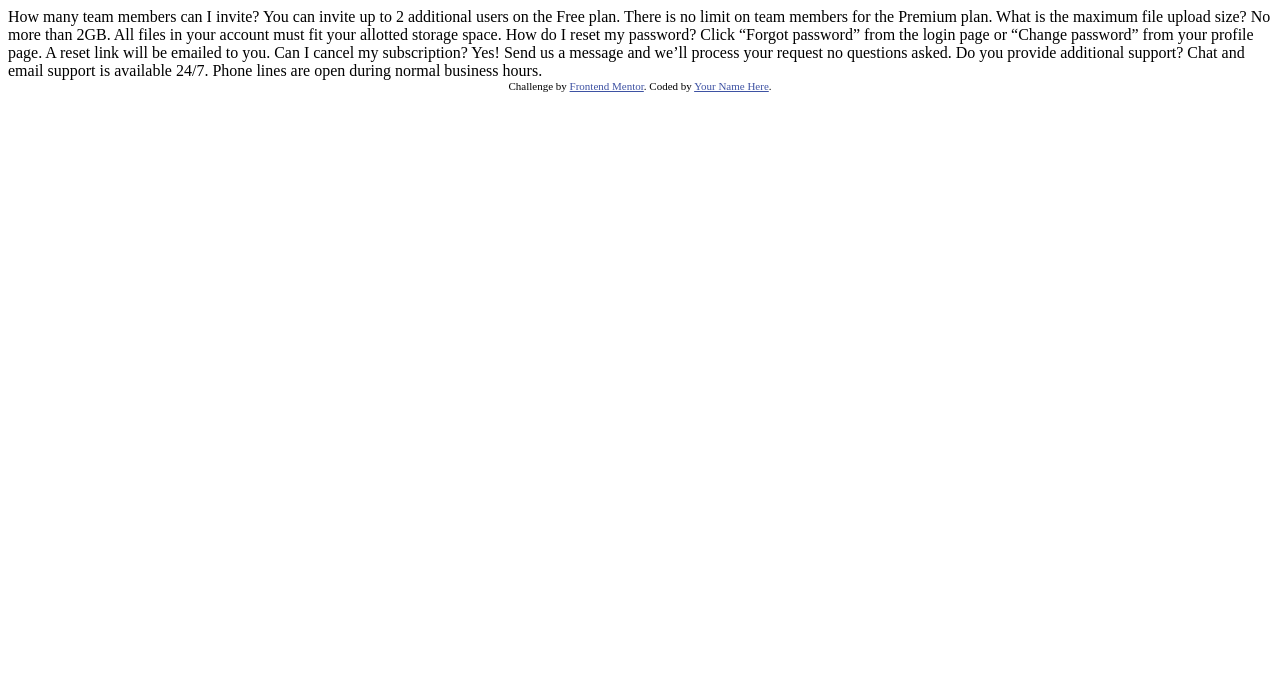
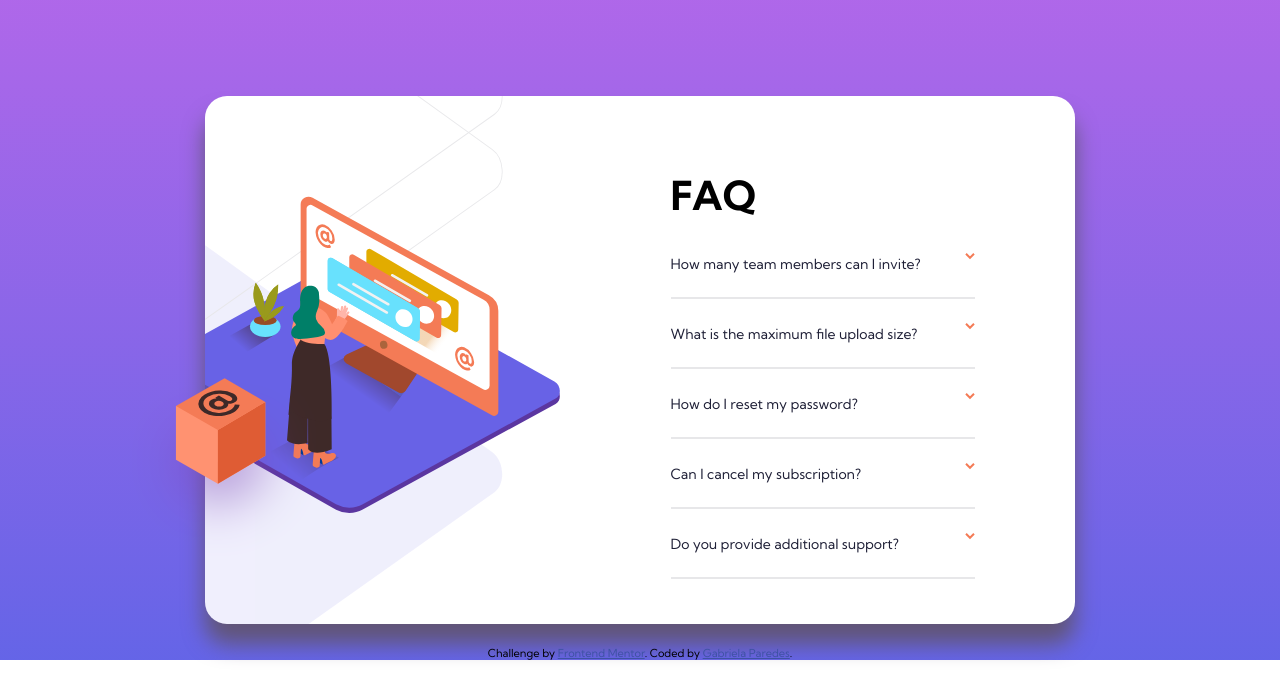
Before and after one commit to GabrielaParedes27/faq-accordion-card-main, a plain HTML site: page index.html in a window 1280 px wide. Drawn offline with Linux system fonts and the light colour scheme.

Commit message:
HTML and CSS

```diff
--- a/index.html
+++ b/index.html
@@ -6,35 +6,93 @@
 
   <link rel="icon" type="image/png" sizes="32x32" href="./images/favicon-32x32.png">
 
+  <link rel="preconnect" href="https://fonts.googleapis.com">
+  <link rel="preconnect" href="https://fonts.gstatic.com" crossorigin>
+  <link href="https://fonts.googleapis.com/css2?family=Kumbh+Sans:wght@400;700&display=swap" rel="stylesheet">
+
+  <link rel="stylesheet" href="style.css" />
+
   <title>Frontend Mentor | FAQ Accordion Card</title>
 
-  <!-- Feel free to remove these styles or customise in your own stylesheet 👍 -->
-  <style>
-    .attribution { font-size: 11px; text-align: center; }
-    .attribution a { color: hsl(228, 45%, 44%); }
-  </style>
 </head>
 <body>
+
+  <img src="images/illustration-woman-online-mobile.svg" alt="" class="woman-mobile" />
+
+  <main>
+  <img src="images/illustration-woman-online-desktop.svg" alt="" class="woman-desktop" />
+  <img src="images/illustration-box-desktop.svg" alt="" class="box-desktop" />
+  <img src="images/bg-pattern-desktop.svg" alt="" class="pattern-desktop" />
+
+  <section class="text">
+  <h1>FAQ</h1>
+  <section class="dropdown">
+    <section class="question">
   How many team members can I invite?
+  <img src="images/icon-arrow-down.svg" alt="" class="drop-button" />
+    </section>
+    <section class="answer">
   You can invite up to 2 additional users on the Free plan. There is no limit on
   team members for the Premium plan.
+    </section>
+  </section>
 
+  <hr />
+
+  <section class="dropdown">
+    <section class="question">
   What is the maximum file upload size?
+  <img src="images/icon-arrow-down.svg" alt="" class="drop-button" />
+    </section>
+    <section class="answer">
   No more than 2GB. All files in your account must fit your allotted storage space.
+    </section>
+  </section>
 
+  <hr />
+
+  <section class="dropdown">
+    <section class="question">
   How do I reset my password?
+  <img src="images/icon-arrow-down.svg" alt="" class="drop-button" />
+    </section>
+    <section class="answer">
   Click “Forgot password” from the login page or “Change password” from your profile page.
   A reset link will be emailed to you.
+    </section>
+  </section>
 
+  <hr />
+
+  <section class="dropdown">
+    <section class="question">
   Can I cancel my subscription?
+  <img src="images/icon-arrow-down.svg" alt="" class="drop-button" />
+    </section>
+    <section class="answer">
   Yes! Send us a message and we’ll process your request no questions asked.
+    </section>
+  </section>
 
+  <hr />
+
+  <section class="dropdown">
+    <section class="question">
   Do you provide additional support?
+  <img src="images/icon-arrow-down.svg" alt="" class="drop-button" />
+    </section>
+    <section class="answer">
   Chat and email support is available 24/7. Phone lines are open during normal business hours.
+    </section>
+  </section>
 
+  <hr />
+
+  </section>
+</main>
   <div class="attribution">
     Challenge by <a href="https://www.frontendmentor.io?ref=challenge" target="_blank">Frontend Mentor</a>.
-    Coded by <a href="#">Your Name Here</a>.
+    Coded by <a href="#">Gabriela Paredes</a>.
   </div>
 </body>
 </html>
--- /dev/null
+++ b/style.css
@@ -0,0 +1,119 @@
+:root {
+  --Very-dark-desaturated-blue: hsl(238, 29%, 16%);
+  --Soft-red: hsl(14, 88%, 65%);
+  --Soft-violet: hsl(273, 75%, 66%);
+  --Soft-blue: hsl(240, 73%, 65%);
+  --Very-dark-grayish-blue: hsl(237, 12%, 33%);
+  --Dark-grayish-blue: hsl(240, 6%, 50%);
+  --Light-grayish-blue: hsl(240, 5%, 91%);
+}
+
+body {
+  font-family: "Kumbh Sans", sans-serif;
+  font-size: 12px;
+  background: linear-gradient(var(--Soft-violet), var(--Soft-blue));
+  padding: 0;
+  margin: 0;
+  background-size: cover;
+  background-repeat: no-repeat;
+}
+
+main {
+  margin: 96px auto auto auto;
+  font-size: 16px;
+  width: 68%;
+  height: 528px;
+  display: flex;
+  flex-direction: row;
+  overflow: hidden;
+  background-color: #ffffff;
+  border-radius: 22px;
+  box-shadow: 0 20px 21px hsl(262, 17%, 40%);
+}
+
+h1 {
+  text-align: left;
+  font-size: 40px;
+  font-weight: 700;
+  padding-top: 24px;
+}
+
+hr {
+  border: 1px solid hsl(240, 5%, 91%);
+  margin: 1.5em 0 1.5em 0;
+}
+
+.woman-mobile {
+  display: none;
+}
+
+.pattern-desktop {
+  position: relative;
+  margin-top: -300px;
+  margin-left: -840px;
+  height: 180%;
+  width: 90%;
+  padding: 0;
+  z-index: 0;
+}
+
+.woman-desktop {
+  display: block;
+  margin-top: 100px;
+  margin-left: -80px;
+  height: 60%;
+  width: 50%;
+  padding: 0;
+  z-index: 1;
+}
+
+.box-desktop {
+  display: flex;
+  position: absolute;
+  top: 47%;
+  left: 125px;
+  z-index: 2;
+}
+
+.text {
+  width: 35%;
+  float: right;
+  margin: 18px 100px auto auto;
+}
+
+.question {
+  padding: 1.5em 0 1em 0;
+  text-align: left;
+  display: inline;
+  color: #1e1f36;
+  font-size: 14px;
+  line-height: 14.08px;
+}
+.question:hover {
+  color: #f47b56;
+  cursor: pointer;
+}
+
+.drop-button {
+  cursor: pointer;
+  float: right;
+}
+
+.answer {
+  display: none;
+  margin: 1em 0 1.5em 0;
+  line-height: 18px;
+  color: #787887;
+}
+
+@media screen and (max-width: 780px) {
+}
+
+.attribution {
+  margin-top: 22px;
+  font-size: 11px;
+  text-align: center;
+}
+.attribution a {
+  color: hsl(228, 45%, 44%);
+}
```
